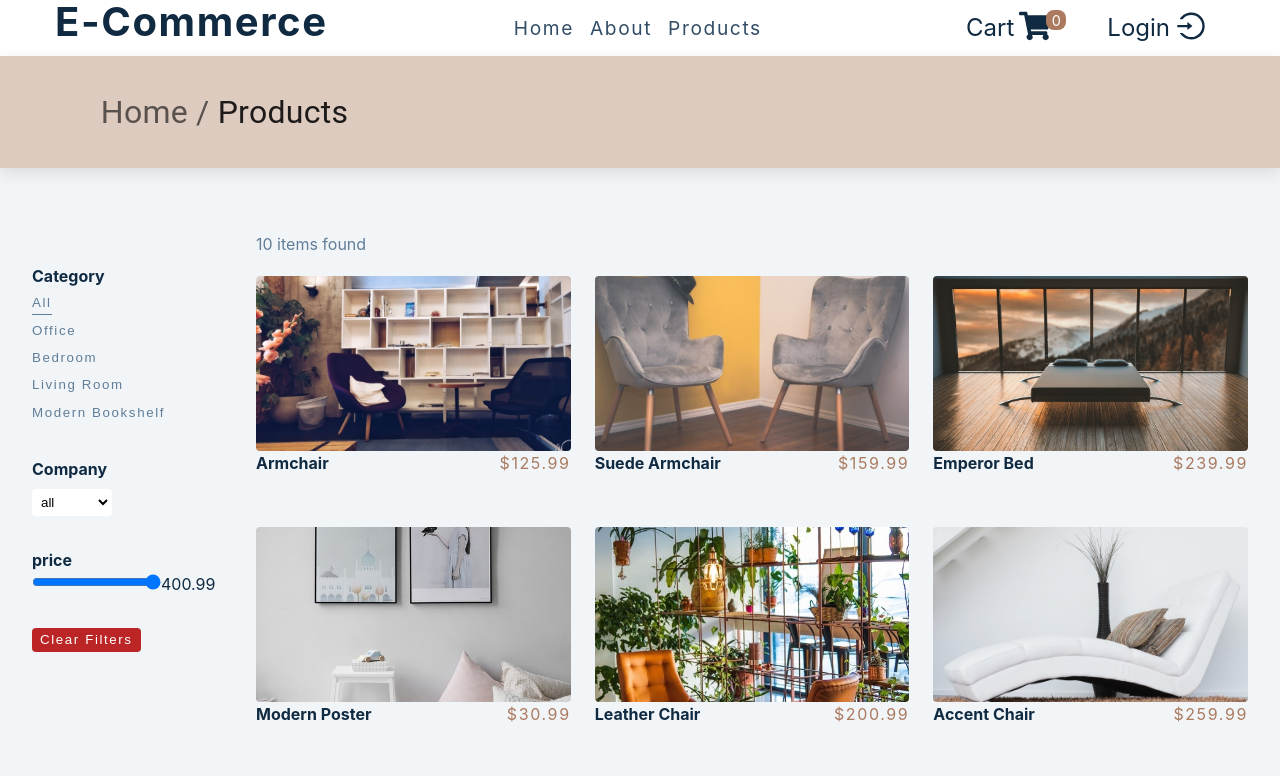
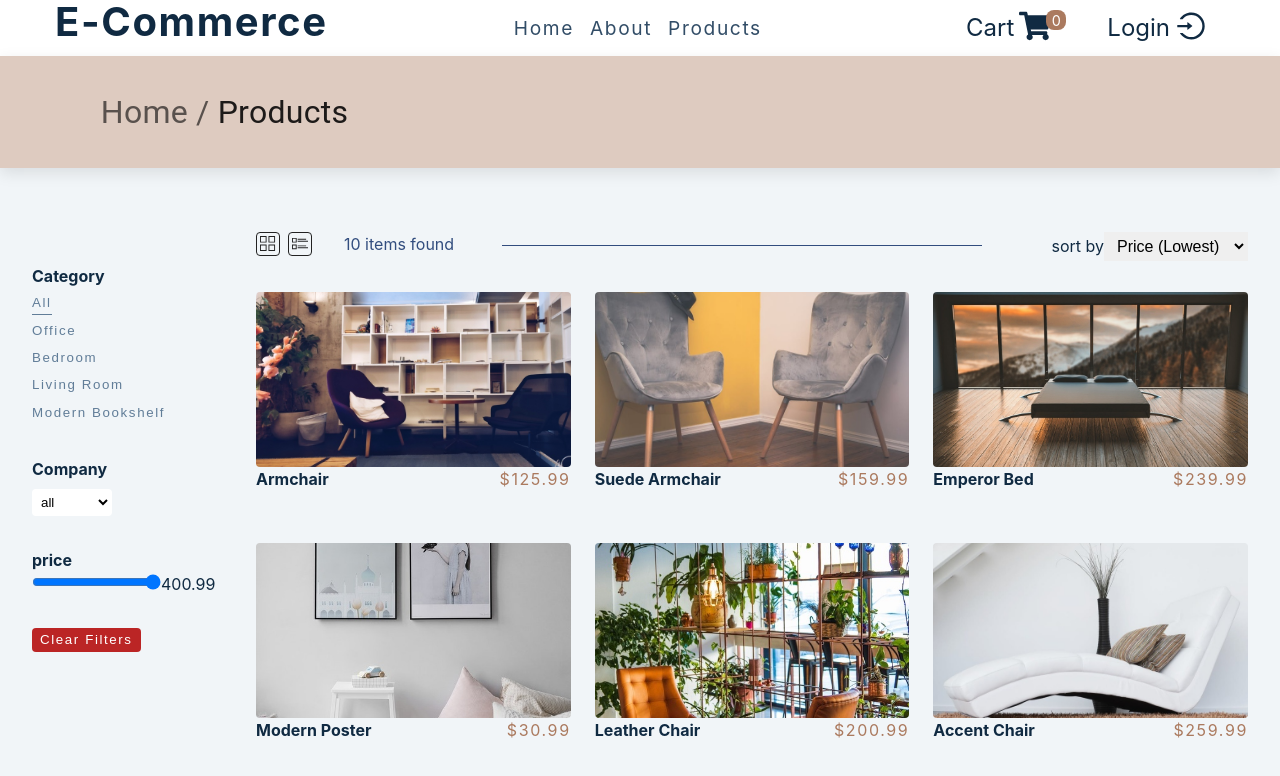
Before and after one commit to kiyarashnd/E-Commerce, a React (Vite) app in the folder frontend/: page /Products in a window 1280 px wide. Shown: the top 776 px of the page. Built offline with nearby package versions, Linux system fonts and the light colour scheme.

Commit message:
work on Head component in Product component

```diff
--- /dev/null
+++ b/frontend/src/Header.jsx
@@ -0,0 +1,32 @@
+import style from './Header.module.css';
+import { TfiLayoutGrid2, TfiLayoutListThumb } from 'react-icons/tfi';
+
+const Header = ({ length }) => {
+  return (
+    <section className={style.container}>
+      <div className={style['btn-container']}>
+        <button className={style.btn}>
+          <TfiLayoutGrid2 className={style.icon} />
+        </button>
+        <button className={style.btn}>
+          <TfiLayoutListThumb className={style.icon} />
+        </button>
+      </div>
+      <p className={style.para}>{`${length} item${
+        length > 1 ? 's' : ''
+      } found`}</p>
+      <hr className={style.line} />
+      {/* <div className={style.underline}></div> */}
+
+      <form onSubmit={(e) => e.preventDefault()}>
+        <label htmlFor='sort'>sort by</label>
+        <select name='sort' id='sort' className={style['sort-input']}>
+          <option value='price-lowest'>price (lowest)</option>
+          <option value='price-highest'>price (highest)</option>
+        </select>
+      </form>
+    </section>
+  );
+};
+
+export default Header;
--- /dev/null
+++ b/frontend/src/Header.module.css
@@ -0,0 +1,74 @@
+.container{
+    /* display: flex;
+    gap:1rem; */
+    display: grid;
+    grid-template-columns: auto auto 1fr auto;
+    /* align-items: center; */
+    margin-bottom: 1rem;
+    column-gap: 2rem;
+}
+
+.btn-container{
+    display: grid;
+    grid-template-columns: 1fr 1fr;
+    column-gap: 0.5rem;
+}
+
+.btn{
+    background: transparent;
+    border: 1px solid #222;
+    color: #222;
+    width: 1.5rem;
+    border-radius: 0.25rem;
+    height: 1.5rem;
+    display: flex;
+    -webkit-box-align: center;
+    align-items: center;
+    -webkit-box-pack: center;
+    justify-content: center;
+    cursor: pointer;
+}
+
+.active{
+    background-color: #222;
+    color: #fff;
+}
+
+.icon{
+    font-size: 1rem;
+}
+
+.para{
+    color: #324D7E;
+}
+
+.line{
+    border: none;
+    border-top: 1px solid #324D7E;
+    width: 90%;
+    margin-top: 0.8rem;
+    margin-left: 1rem;
+}
+
+.sort-input{
+    border-color: transparent;
+    font-size: 1rem;
+    text-transform: capitalize;
+    padding: 0.25rem 0.5rem;
+}
+
+.rowLayout{
+    display: grid;
+    row-gap: 3rem;
+}
+
+@media (max-width:750px) {
+    .line{
+        display: none;
+    }
+    .container{
+
+        grid-template-columns: auto auto auto;
+        column-gap: 2rem;
+    }
+}
--- a/frontend/src/Products.jsx
+++ b/frontend/src/Products.jsx
@@ -4,6 +4,7 @@ import { Link } from 'react-router-dom';
 import myStyles from './Products.module.css';
 import { useState } from 'react';
 import Footer from './Footer';
+import Header from './Header';
 
 const company = ['all', ...new Set(products.map((item) => item.Brand))];
 let sortPrice = [...products.map((item) => item.price)];
@@ -67,8 +68,9 @@ const Products = () => {
             <div>
               {/* <input
                 type='text'
+                name='text'
                 placeholder='search'
-                value={searchTerm}
+                value={text}
                 onChange={handleChange}
                 className={myStyles.inputText}
               /> */}
@@ -137,9 +139,7 @@ const Products = () => {
           </aside>
         </form>
         <div>
-          <header>
-            <p>{`${data.length} item${data.length > 1 ? 's' : ''} found`}</p>
-          </header>
+          <Header length={data.length} />
           <main className={myStyles.productsContainer}>
             {data.length === 0 ? (
               <h5 className={myStyles.notFound}>
```
